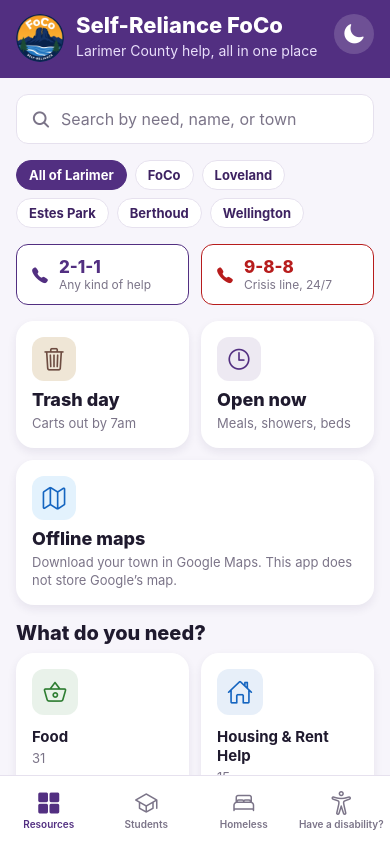
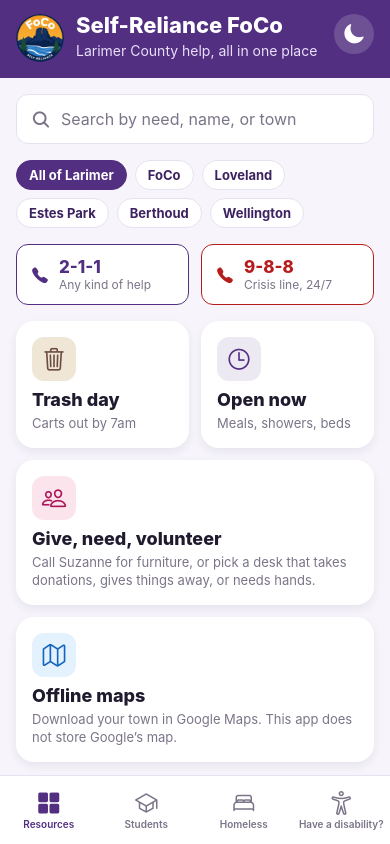
Before and after one commit to TheMilkmanJ/SelfReliance-FoCo, a React Native app: screen / in a window 390 px wide. Built offline with nearby package versions, Linux system fonts and the light colour scheme.

Commit message:
Wire Give, need, volunteer on Resources home.

```diff
--- a/App.tsx
+++ b/App.tsx
@@ -13,6 +13,7 @@ import type { Resource } from './src/data/types';
 import { useDenverNow } from './src/lib/denverClock';
 import { useLargePrint } from './src/lib/fontScale';
 import { statusFor } from './src/lib/openNowStatus';
+import { GiveNeedScreen } from './src/screens/GiveNeedScreen';
 import { HomeScreen } from './src/screens/HomeScreen';
 import { OfflineMapsScreen } from './src/screens/OfflineMapsScreen';
 import { OpenNowScreen } from './src/screens/OpenNowScreen';
@@ -20,7 +21,7 @@ import { ResourceListScreen } from './src/screens/ResourceListScreen';
 import { TrashDayScreen } from './src/screens/TrashDayScreen';
 import { ThemeProvider, useTheme } from './src/theme';
 
-type HomeTool = 'trash' | 'openNow' | 'offlineMaps' | null;
+type HomeTool = 'trash' | 'openNow' | 'giveNeed' | 'offlineMaps' | null;
 
 const AREA_KEY = 'foco-area-filter';
 const AREAS: AreaFilter[] = ['All', 'Fort Collins', 'Loveland', 'Estes Park', 'Berthoud', 'Wellington'];
@@ -62,6 +63,14 @@ function AppShell() {
               onSelect={setOpenPlace}
             />
           ) : null}
+          {tab === 'home' && tool === 'giveNeed' ? (
+            <GiveNeedScreen
+              area={area}
+              onAreaChange={setArea}
+              onBack={() => setTool(null)}
+              onSelect={setSelected}
+            />
+          ) : null}
           {tab === 'home' && tool === 'offlineMaps' ? (
             <OfflineMapsScreen area={area} onAreaChange={setArea} onBack={() => setTool(null)} />
           ) : null}
@@ -72,6 +81,7 @@ function AppShell() {
               onAreaChange={setArea}
               onTrashDay={() => setTool('trash')}
               onOpenNow={() => setTool('openNow')}
+              onGiveNeed={() => setTool('giveNeed')}
               onOfflineMaps={() => setTool('offlineMaps')}
             />
           ) : null}
--- a/src/components/HomeTools.tsx
+++ b/src/components/HomeTools.tsx
@@ -7,10 +7,11 @@ import { HEADER_PURPLE, cardShadow, radius, spacing, useTheme } from '../theme';
 type Props = {
   onTrash: () => void;
   onOpenNow: () => void;
+  onGiveNeed: () => void;
   onOfflineMaps: () => void;
 };
 
-export function HomeTools({ onTrash, onOpenNow, onOfflineMaps }: Props) {
+export function HomeTools({ onTrash, onOpenNow, onGiveNeed, onOfflineMaps }: Props) {
   const { colors, isDark } = useTheme();
   return (
     <View style={styles.row}>
@@ -44,6 +45,28 @@ export function HomeTools({ onTrash, onOpenNow, onOfflineMaps }: Props) {
         </Text>
         <Text style={[styles.sub, { color: colors.muted }]} maxFontSizeMultiplier={MAX_FONT.chrome}>
           Meals, showers, beds
+        </Text>
+      </Pressable>
+      <Pressable
+        onPress={onGiveNeed}
+        style={({ pressed }) => [
+          styles.btn,
+          styles.wide,
+          { backgroundColor: colors.card },
+          cardShadow(isDark),
+          pressed && { opacity: 0.88 },
+        ]}
+        accessibilityRole="button"
+        accessibilityLabel="Give, need, or volunteer. Furniture, clothes, food, and hands."
+      >
+        <View style={[styles.icon, { backgroundColor: isDark ? '#3d2c34' : '#fce4ec' }]}>
+          <Ionicons name="people-outline" size={26} color={isDark ? '#f48fb1' : '#ad1457'} />
+        </View>
+        <Text style={[styles.label, { color: colors.ink }]} maxFontSizeMultiplier={MAX_FONT.title}>
+          Give, need, volunteer
+        </Text>
+        <Text style={[styles.sub, { color: colors.muted }]} maxFontSizeMultiplier={MAX_FONT.chrome}>
+          Call Suzanne for furniture, or pick a desk that takes donations, gives things away, or needs hands.
         </Text>
       </Pressable>
       <Pressable
--- a/src/screens/HomeScreen.tsx
+++ b/src/screens/HomeScreen.tsx
@@ -26,10 +26,19 @@ type Props = {
   onAreaChange: (area: AreaFilterId) => void;
   onTrashDay: () => void;
   onOpenNow: () => void;
+  onGiveNeed: () => void;
   onOfflineMaps: () => void;
 };
 
-export function HomeScreen({ onSelect, area, onAreaChange, onTrashDay, onOpenNow, onOfflineMaps }: Props) {
+export function HomeScreen({
+  onSelect,
+  area,
+  onAreaChange,
+  onTrashDay,
+  onOpenNow,
+  onGiveNeed,
+  onOfflineMaps,
+}: Props) {
   const { colors } = useTheme();
   const largePrint = useLargePrint();
   const [query, setQuery] = useState('');
@@ -105,7 +114,12 @@ export function HomeScreen({ onSelect, area, onAreaChange, onTrashDay, onOpenNow
             ) : (
               <>
                 <QuickHelp />
-                <HomeTools onTrash={onTrashDay} onOpenNow={onOpenNow} onOfflineMaps={onOfflineMaps} />
+                <HomeTools
+                  onTrash={onTrashDay}
+                  onOpenNow={onOpenNow}
+                  onGiveNeed={onGiveNeed}
+                  onOfflineMaps={onOfflineMaps}
+                />
                 <Text style={[styles.sectionTitle, { color: colors.ink }]}>
                   {area === 'All' ? 'What do you need?' : `What do you need in ${areaLabel(area)}?`}
                 </Text>
```
